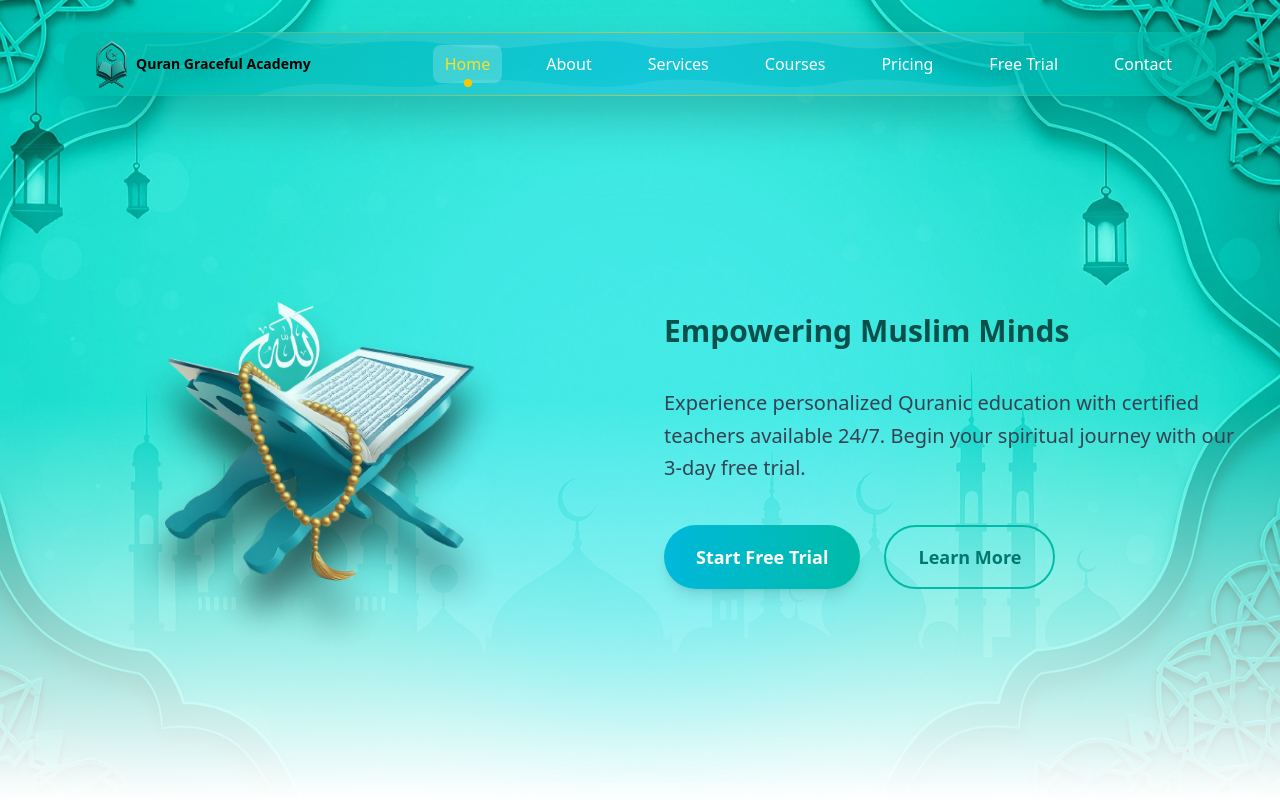
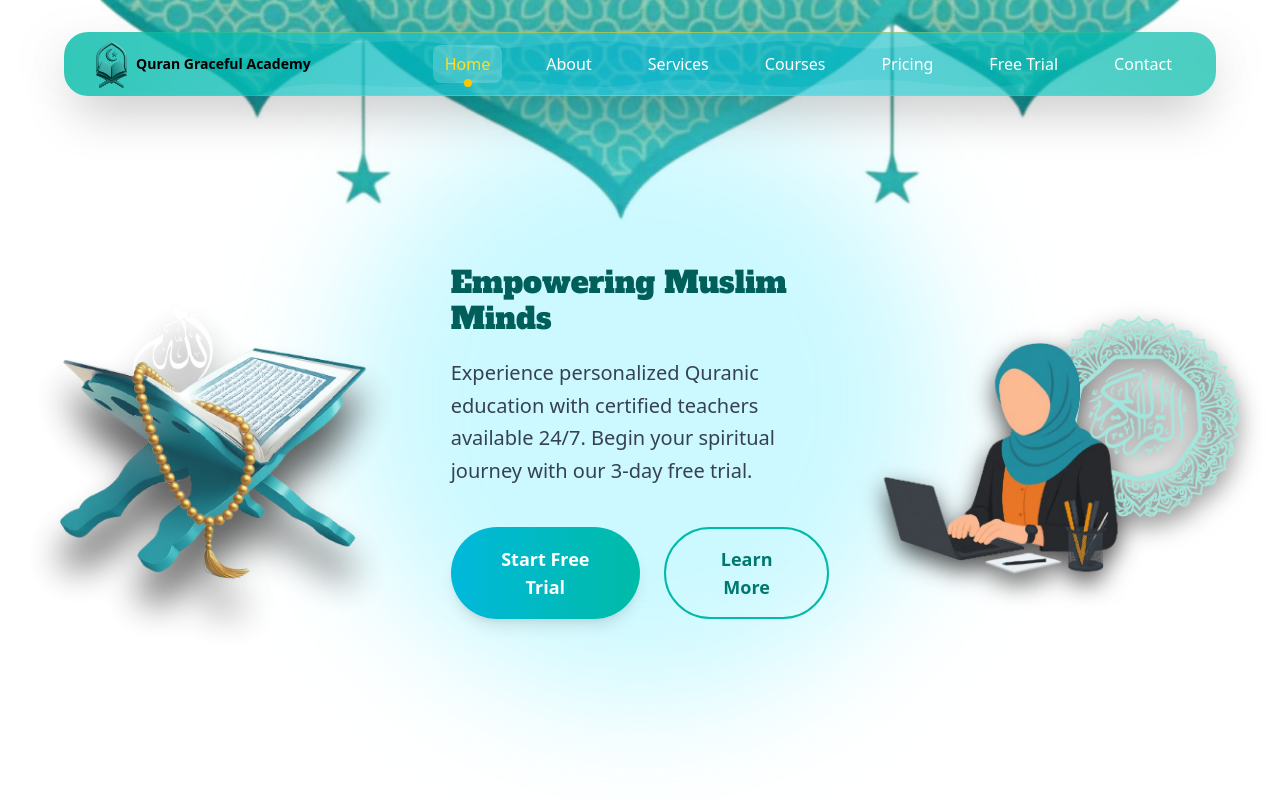
Before and after one commit to Faizanmoriani2/QuranGraceAcademy, a React (Vite) app: page / in a window 1280 px wide. Shown: the top 800 px of the page. Built offline with nearby package versions, Linux system fonts and the light colour scheme; the HTML template or start-up script is replaced by a standard one; a web font is replaced by a local one.

Commit message:
added girl's image in herosection

```diff
--- a/src/components/AboutSection.jsx
+++ b/src/components/AboutSection.jsx
@@ -17,7 +17,7 @@ const AboutSection = () => {
         {/* Main content */}
         <div className="flex flex-col lg:flex-row gap-12 lg:items-start">
           {/* Left side image */}
-          <div className="flex-1 flex justify-center lg:justify-start">
+          <div className="sm:hidden flex-1 flex justify-center lg:justify-start">
             <img
               src={image}
               alt="Quran Graceful Academy"
--- a/src/components/HeroSection.jsx
+++ b/src/components/HeroSection.jsx
@@ -2,9 +2,9 @@ import React, { useState, useEffect } from "react";
 import quranImg from "../assets/quran2.png";
 import { motion } from "framer-motion";
 import { useNavigate } from "react-router-dom";
-import bg from "../assets/bg.webp";
+import bg from "../assets/bg2.jpg";
 import bgMobile from "../assets/bg-mobile2.png";
-import logo from "../assets/logo4.png";
+import image from "../assets/image.png";
 import ShinyText from "../animation/ShinyText.jsx";
 
 const HeroSection = () => {
@@ -29,7 +29,7 @@ const HeroSection = () => {
   className="pt-8 md:pt-20 mt-0 relative min-h-screen flex flex-col items-center justify-center overflow-hidden bg-gradient-to-br from-cyan-100 via-teal-100 to-cyan-200"
   style={{
     backgroundImage: `url(${window.innerWidth < 768 ? bgMobile : bg})`,
-    backgroundSize: "cover",
+    backgroundSize: "contain",
     backgroundRepeat: "no-repeat",
     backgroundPosition: "center",
   }}
@@ -45,13 +45,14 @@ const HeroSection = () => {
       </div>
 
       {/* Desktop Layout */}
-      <div className="relative z-10 hidden md:flex flex-col md:flex-row items-center justify-between px-6 max-w-7xl mx-auto w-full gap-12">
-        {/* Left - Image */}
+     {/* Desktop Layout */}
+<div className="relative z-10 hidden md:grid grid-cols-3 items-center justify-between px-6 max-w-7xl mx-auto w-full gap-12">
+  {/* Left - Quran Image */}
   <motion.div
     initial={{ opacity: 0, scale: 0.9 }}
     animate={{ opacity: 1, scale: 1 }}
     transition={{ duration: 1.2 }}
-          className="flex-1 flex justify-center"
+    className="flex justify-center items-center"
   >
     <img
       src={quranImg}
@@ -60,17 +61,18 @@ const HeroSection = () => {
     />
   </motion.div>
 
-        {/* Right - Text */}
-        <div className="flex-1 text-center md:text-left">
+  {/* Middle - Text */}
+  <div className="flex flex-col text-center md:text-left items-center md:items-start">
     {/* Rotating tagline */}
     <div className="h-20 flex items-center justify-center md:justify-start mb-4">
-            <p className="text-2xl md:text-3xl font-semibold text-teal-900 transition-all duration-1000">
+      <p className="text-2xl md:text-3xl font-Alfa text-teal-800 transition-all duration-1000">
         {texts[currentText]}
       </p>
     </div>
 
     {/* Subtitle */}
-          <p className="text-lg md:text-xl mb-10 text-gray-700 max-w-xl leading-relaxed mx-auto md:mx-0">
+    <p className="text-lg md:text-xl mb-10 text-gray-700 max-w-xl leading-relaxed">
+
       Experience personalized Quranic education with certified teachers
       available 24/7. Begin your spiritual journey with our 3-day free trial.
     </p>
@@ -90,6 +92,15 @@ const HeroSection = () => {
         Learn More
       </button>
     </div>
+  </div>
+
+  {/* Right - Image bottom aligned */}
+  <div className="flex items-end justify-center md:justify-end">
+    <img
+      src={image}
+      alt="Quran Graceful Academy"
+      className="w-full self-end   max-w-sm object-contain h-auto drop-shadow-[0_10px_12px_rgba(0,0,0,0.7)]"
+    />
   </div>
 </div>
 
```
Also changed, not shown: src/assets/bg2.jpg (added). Lines whose indentation alone changed are shown as unchanged.
